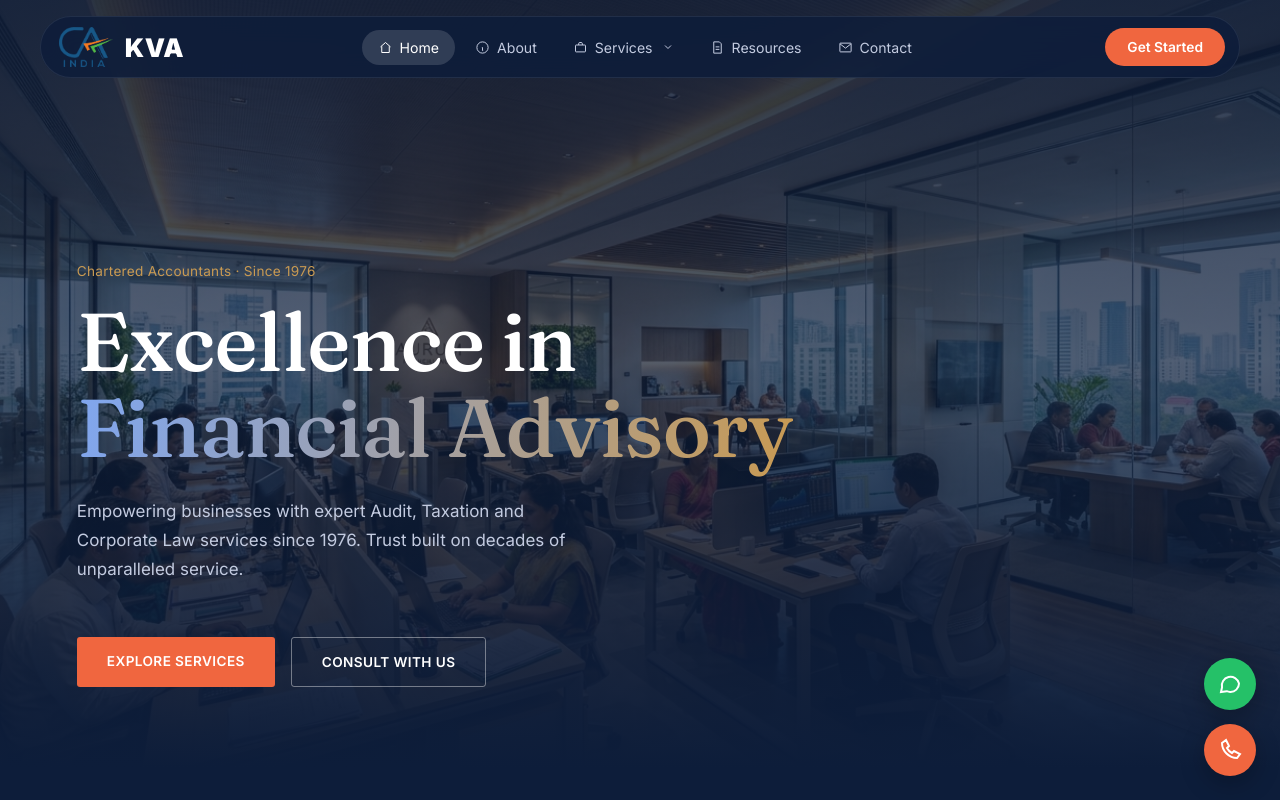
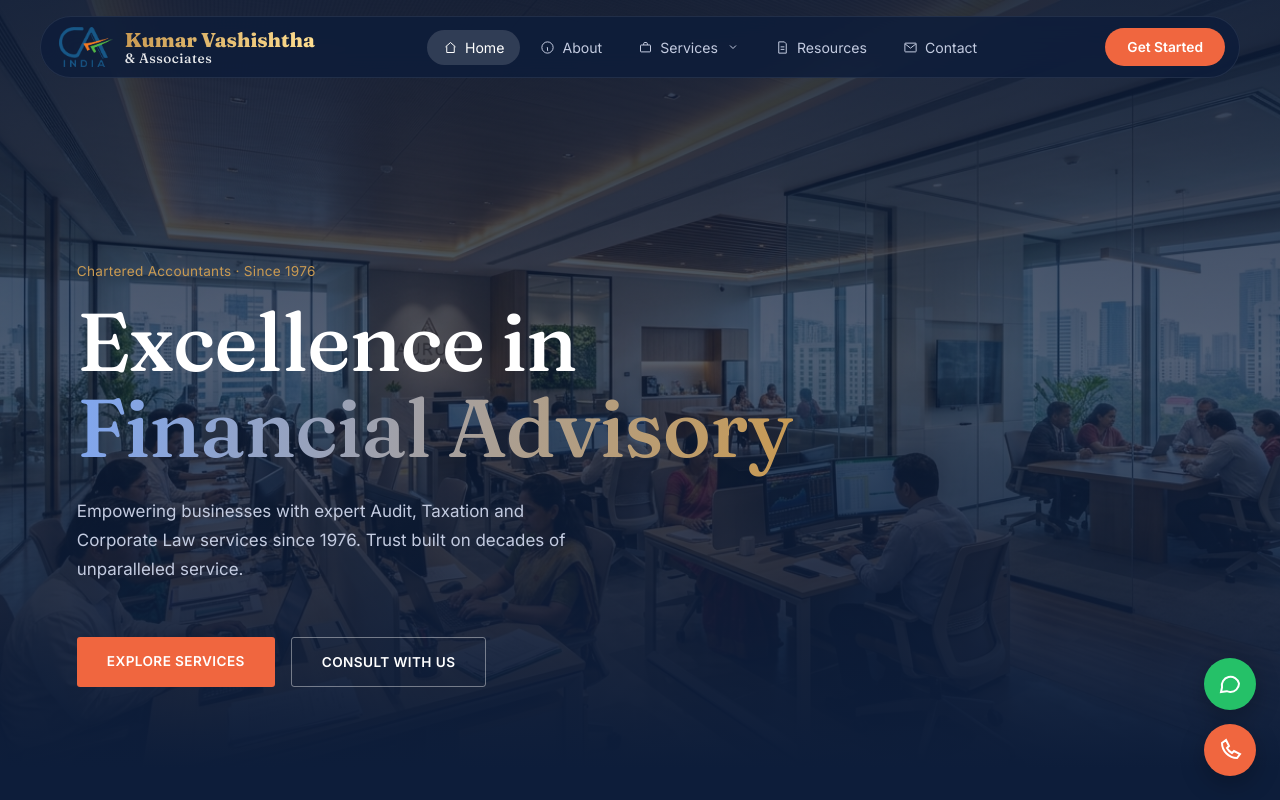
Before and after one commit to kvassociatescaoffice-cmyk/ca-portfolio, a Next.js app: page / in a window 1280 px wide. Shown: the top 800 px of the page. Built offline with nearby package versions, Linux system fonts and the light colour scheme.

Commit message:
Add logo to footer

```diff
--- a/src/app/globals.css
+++ b/src/app/globals.css
@@ -524,3 +524,5 @@ footer ul a:hover{color:var(--gold)}
   /* FAQ */
   .faq-grid { padding: 0 20px; }
 }
+@media(max-width: 600px) { .brand { max-width: 70vw; } .brand span { white-space: normal !important; font-size: 1.1rem; line-height: 1.1; } }
+@media(max-width: 900px) { #nav { justify-content: center; position: relative; } .mobile-toggle { position: absolute; right: 20px; top: 50%; transform: translateY(-50%); margin: 0; } }
--- a/src/components/Footer.js
+++ b/src/components/Footer.js
@@ -5,8 +5,24 @@ export default function Footer() {
     <footer>
       <div className="foot-top">
         <div className="foot-brand">
-          <h3 style={{color: '#fff', fontSize: '1.5rem', fontFamily: 'var(--font-fraunces)'}}>KVA</h3>
-          <p>Empowering your business with strategic financial insight, uncompromising integrity, and rigorous compliance.</p>
+          <div style={{ display: 'flex', alignItems: 'center', gap: '12px' }}>
+            <img src="/images/Logo.png" alt="CA India Logo" style={{ height: '40px', width: 'auto' }} />
+            <div style={{ display: 'flex', flexDirection: 'column', lineHeight: 1.1, fontFamily: "var(--font-fraunces), 'Fraunces', serif" }}>
+              <span style={{
+                background: 'linear-gradient(100deg, var(--gold), #ffdf91)',
+                WebkitBackgroundClip: 'text',
+                WebkitTextFillColor: 'transparent',
+                fontWeight: '800',
+                fontSize: '1.4rem'
+              }}>
+                Kumar Vashishtha
+              </span>
+              <span style={{ color: '#fff', fontSize: '0.9rem', fontWeight: '500', letterSpacing: '0.5px', opacity: 0.9 }}>
+                & Associates
+              </span>
+            </div>
+          </div>
+          <p style={{ marginTop: '16px' }}>Empowering your business with strategic financial insight, uncompromising integrity, and rigorous compliance.</p>
         </div>
         <div>
           <h4>Quick Links</h4>
--- a/src/components/Navbar.js
+++ b/src/components/Navbar.js
@@ -14,9 +14,23 @@ export default function Navbar() {
 
   return (
     <nav id="nav">
-      <Link href="/" className="brand" style={{ display: 'flex', alignItems: 'center', gap: '12px', fontWeight: '900', fontSize: '1.6rem', color: '#fff', letterSpacing: '0.5px', zIndex: 100 }}>
+      <Link href="/" className="brand" style={{ display: 'flex', alignItems: 'center', gap: '12px', zIndex: 100 }}>
         <img src="/images/Logo.png" alt="CA India Logo" style={{ height: '40px', width: 'auto' }} />
-        KVA
+        <div style={{ display: 'flex', flexDirection: 'column', lineHeight: 1.1, fontFamily: "var(--font-fraunces), 'Fraunces', serif" }}>
+          <span style={{
+            background: 'linear-gradient(100deg, var(--gold), #ffdf91)',
+            WebkitBackgroundClip: 'text',
+            WebkitTextFillColor: 'transparent',
+            fontWeight: '800',
+            fontSize: '1.25rem',
+            whiteSpace: 'nowrap'
+          }}>
+            Kumar Vashishtha
+          </span>
+          <span style={{ color: '#fff', fontSize: '0.85rem', fontWeight: '500', letterSpacing: '0.5px', opacity: 0.9 }}>
+            & Associates
+          </span>
+        </div>
       </Link>
       <button className="mobile-toggle" onClick={() => setIsOpen(!isOpen)} aria-label="Toggle menu">
         <svg viewBox="0 0 24 24" width="24" height="24" stroke="currentColor" strokeWidth="2" fill="none">
```
